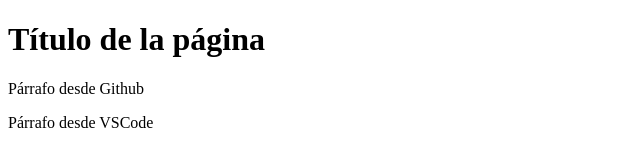
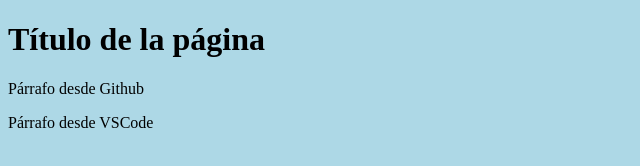
Before and after one commit to henrycadenaec/TrabajoConVSCode, a plain HTML site: page index.html in a window 1280 px wide. Shown: the whole page, without its empty margins (0-640 px from the left). Drawn offline with Linux system fonts and the light colour scheme.

Commit message:
Agregando hoja de estilos

```diff
--- a/index.html
+++ b/index.html
@@ -5,6 +5,7 @@
     <meta http-equiv="X-UA-Compatible" content="IE=edge" />
     <meta name="viewport" content="width=device-width, initial-scale=1.0" />
     <title>Git-Github-VScode</title>
+    <link rel="stylesheet" href="mi-estilo.css" />
   </head>
   <body>
     <h1>Título de la página</h1>
```
